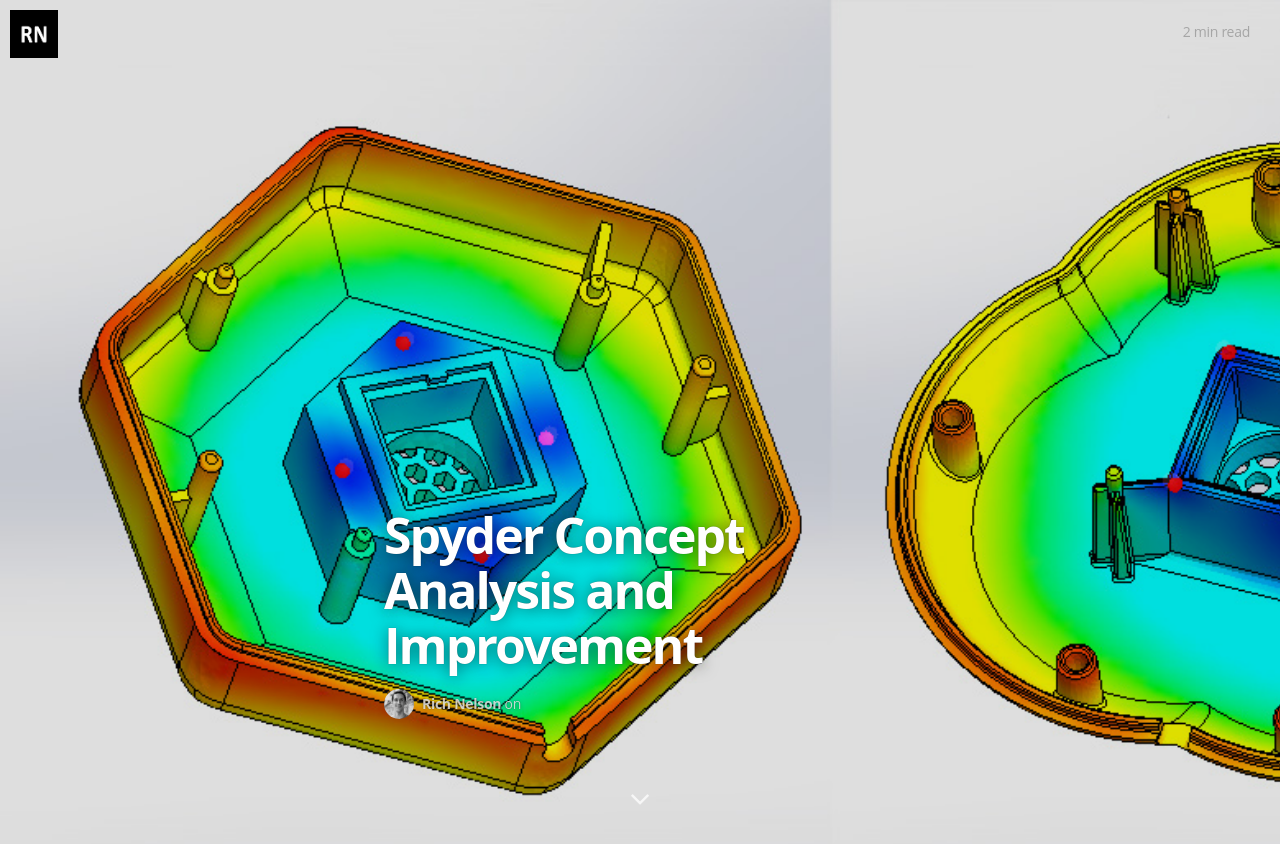
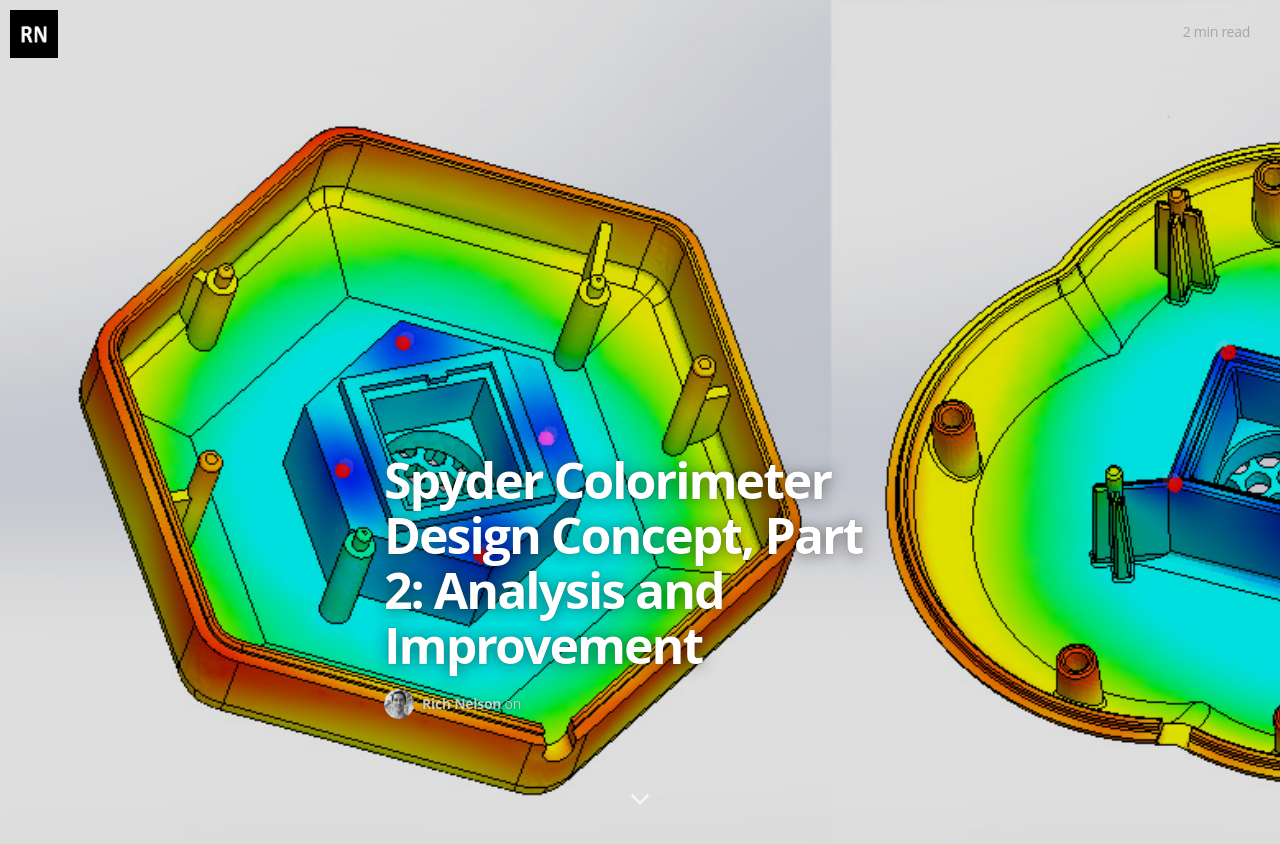
Before and after one commit to rmn388/flowers4refugees, a Jekyll site: the page built from _posts/2016-3-7-spyder-concept-analysis-revision.markdown, in a window 1280 px wide and 900 px high. Shown: the top 844 px of the window. Built offline with Jekyll 4.4.1, drawn with Linux system fonts in a browser that asks for light colours; nearby versions of some CDN libraries; some web fonts are replaced.

```diff
--- a/_posts/2016-3-7-spyder-concept-analysis-revision.markdown
+++ b/_posts/2016-3-7-spyder-concept-analysis-revision.markdown
@@ -1,6 +1,6 @@
 ---
 layout: post
-title:  "Spyder Concept Analysis and Improvement"
+title:  "Spyder Colorimeter Design Concept, Part 2: Analysis and Improvement"
 date:   2016-02-21 20:00:00
 categories: side-project
 tags:  mechanical design 3d-printing injection-molding
```
Also changed, not shown: _posts/2015-05-10-nelson-longboards-manufacturing.markdown (added, +15 -0 lines), assets/article_images/2015-05-10-nelson-longboards-manufacturing/machining-benner.jpg (added).
